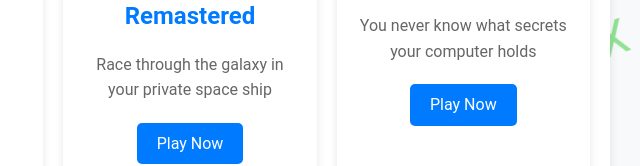
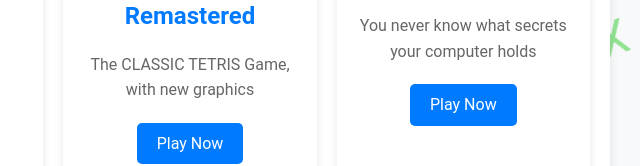
Before and after one commit to jrajan14/BlackJackProSite, a plain HTML site: page index.html in a window 1280 px wide. Shown: the part 663-829 px from the top of the page, 450-1090 px from the left. Drawn offline with Linux system fonts and the light colour scheme.

Commit message:
Update index.html
Updated game description

```diff
--- a/index.html
+++ b/index.html
@@ -187,7 +187,7 @@
             </div>
             <div class="game-block">
                 <h3 class="game-title">TETRIS Remastered</h3>
-                <p class="game-description">Race through the galaxy in your private space ship</p>
+                <p class="game-description">The CLASSIC TETRIS Game, with new graphics</p>
                 <a href="https://jrajan14.github.io/TETRIS-Remastered/" class="game-link">Play Now</a>
             </div>
             <div class="game-block">
```
